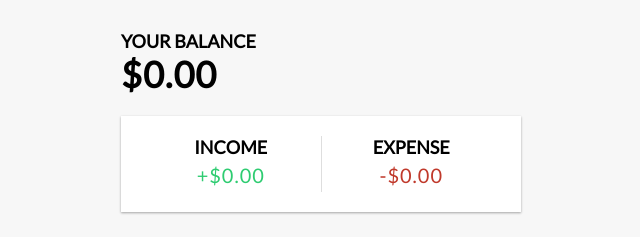
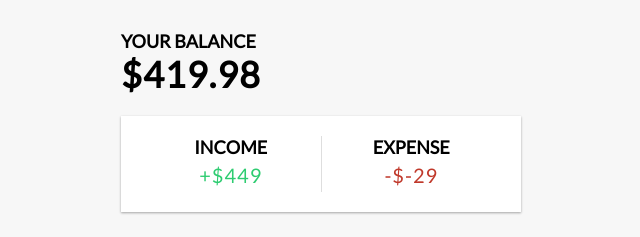
Before and after one commit to devmuhmed/journey-of-vuejs, a Vue app in the folder expense-tracker/: page / in a window 1280 px wide. Shown: the top 237 px of the page, without its empty margins (319-959 px from the left). Built offline with nearby package versions, Linux system fonts and the light colour scheme.

Commit message:
Balance component & computed - income & expenses component

```diff
--- a/expense-tracker/src/App.vue
+++ b/expense-tracker/src/App.vue
@@ -1,8 +1,8 @@
 <template>
   <Header />
   <div class="container">
-    <Balance />
-    <IncomeExpense />
+    <Balance :total="total" />
+    <IncomeExpense :income="income" :expense="expense"/>
     <TransactionList :transactions="transactions"/>
     <AddTransaction />
   </div>
@@ -14,7 +14,7 @@
   import IncomeExpense from '@/components/IncomeExpense.vue';
   import TransactionList from '@/components/TransactionList.vue';
   import AddTransaction from '@/components/AddTransaction.vue';
-  import {ref} from 'vue';
+  import {ref, computed} from 'vue';
 
 
   const transactions = ref([
@@ -23,4 +23,29 @@
         {id:1 , text: 'Book', amount: -10},
         {id:1 , text: 'Camera', amount: 150},
     ]);
+
+  //Get total balance
+  const total = computed(()=> {
+    return transactions.value.reduce((acc, transaction)=>{
+      return acc + transaction.amount
+    }, 0)
+  })
+
+    //Get income
+    const income = computed(()=> {
+      return parseInt(transactions.value
+      .filter((transaction) => transaction.amount > 0)
+      .reduce((acc, transaction)=>{
+        return acc + transaction.amount
+      }, 0).toFixed(2))
+    })
+
+    //Get expense
+    const expense = computed(()=> {
+      return parseInt(transactions.value
+      .filter((transaction) => transaction.amount < 0)
+      .reduce((acc, transaction)=>{
+        return acc + transaction.amount
+      }, 0).toFixed(2))
+    })
 </script>
--- a/expense-tracker/src/components/Balance.vue
+++ b/expense-tracker/src/components/Balance.vue
@@ -1,4 +1,14 @@
 <template>
     <h4>Your Balance</h4>
-    <h1 id="balance">$0.00</h1>
+    <h1 id="balance">${{  total }}</h1>
 </template>
+
+<script setup>
+
+    const props = defineProps({
+        total: {
+            type: Number,
+            required: true,
+        }
+    })
+</script>
--- a/expense-tracker/src/components/IncomeExpense.vue
+++ b/expense-tracker/src/components/IncomeExpense.vue
@@ -2,11 +2,25 @@
     <div class="inc-exp-container">
         <div>
             <h4>Income</h4>
-            <p id="money-plus" class="money plus">+$0.00</p>
+            <p id="money-plus" class="money plus">+${{ income }}</p>
         </div>
         <div>
             <h4>Expense</h4>
-            <p id="money-minus" class="money minus">-$0.00</p>
+            <p id="money-minus" class="money minus">-${{ expense }}</p>
         </div>
     </div>
 </template>
+
+<script setup>
+    const props = defineProps({
+        income: {
+            type: Number,
+            required: true,
+        },
+
+        expense: {
+            type: Number,
+            required: true,
+        }
+    })
+</script>
```
